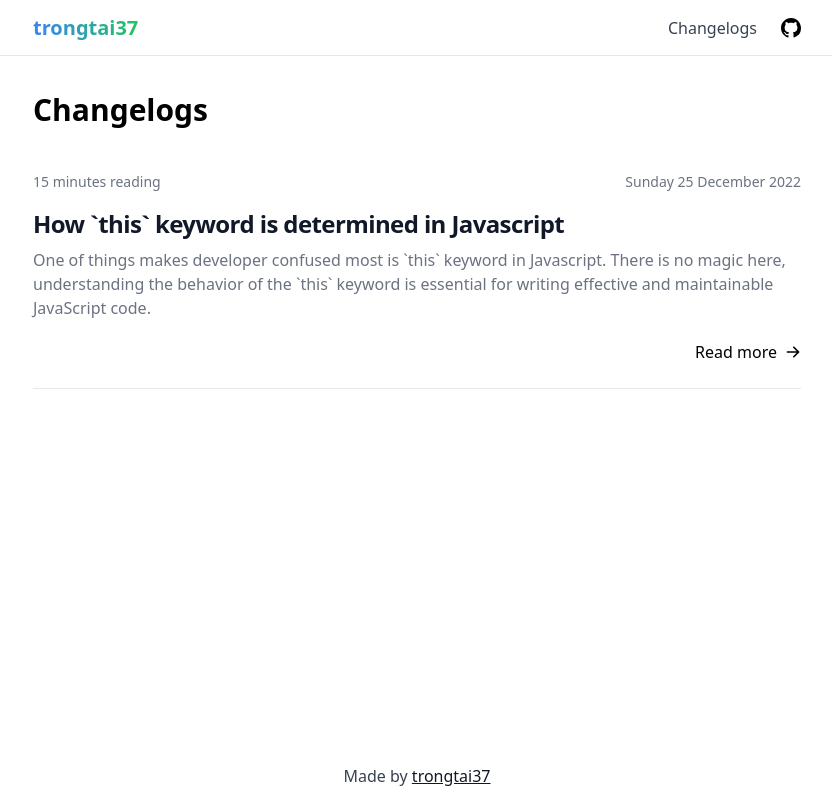
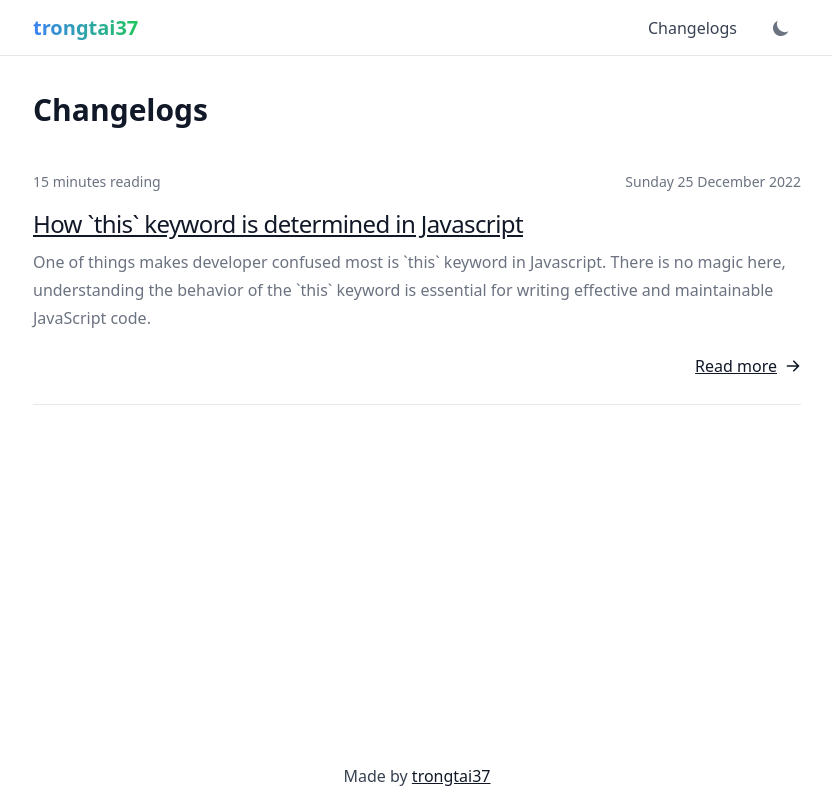
Before and after one commit to trongtai37/changelog, a Next.js app: page /change-logs in a window 1280 px wide. Shown: the whole page, without its empty margins (223-1055 px from the left). Built offline with nearby package versions, Linux system fonts and the light colour scheme.

Commit message:
feat: support dark mode

```diff
--- a/components/footer/Footer.tsx
+++ b/components/footer/Footer.tsx
@@ -4,9 +4,12 @@
   return (
     <footer className='h-12 flex justify-center'>
       <div className='flex gap-8 justify-center items-center mx-auto container max-w-3xl'>
-        <div className='prose prose-p'>
+        <div className='prose prose-p dark:prose-invert'>
           Made by{' '}
-          <a className='prose prose-a' href='https://github.com/trongtai37/'>
+          <a
+            className='prose prose-a dark:prose-invert'
+            href='https://github.com/trongtai37/'
+          >
             trongtai37
           </a>
         </div>
--- a/components/header/Header.tsx
+++ b/components/header/Header.tsx
@@ -1,3 +1,4 @@
+import { useTheme } from 'hooks/useTheme';
 import Link from 'next/link';
 import * as React from 'react';
 
@@ -9,6 +10,8 @@
 ];
 
 export const Header = () => {
+  const { isDarkMode, toggle } = useTheme();
+
   return (
     <header className='h-14 border-b dark:border-b-slate-900 flex justify-center sticky top-0 backdrop-blur-md'>
       <nav className='mx-auto max-w-3xl flex gap-6 justify-center items-center h-full container px-4 md:px-0'>
@@ -24,21 +27,35 @@
             </div>
           </Link>
         ))}
-
-        <a
-          href='https://github.com/trongtai37/changelog'
-          target='_blank'
-          title='Github Profile'
-          rel='noreferrer'
+        <button
+          type='button'
+          className='text-gray-500 dark:text-gray-400 hover:bg-gray-100 dark:hover:bg-gray-700 focus:outline-none focus:ring-4 focus:ring-gray-200 dark:focus:ring-gray-700 rounded-lg text-sm p-2.5'
+          onClick={toggle}
         >
-          <svg
-            viewBox='0 0 16 16'
-            fill='currentColor'
-            className='h-5 w-5 cursor-pointer'
-          >
-            <path d='M8 0C3.58 0 0 3.58 0 8c0 3.54 2.29 6.53 5.47 7.59.4.07.55-.17.55-.38 0-.19-.01-.82-.01-1.49-2.01.37-2.53-.49-2.69-.94-.09-.23-.48-.94-.82-1.13-.28-.15-.68-.52-.01-.53.63-.01 1.08.58 1.23.82.72 1.21 1.87.87 2.33.66.07-.52.28-.87.51-1.07-1.78-.2-3.64-.89-3.64-3.95 0-.87.31-1.59.82-2.15-.08-.2-.36-1.02.08-2.12 0 0 .67-.21 2.2.82.64-.18 1.32-.27 2-.27.68 0 1.36.09 2 .27 1.53-1.04 2.2-.82 2.2-.82.44 1.1.16 1.92.08 2.12.51.56.82 1.27.82 2.15 0 3.07-1.87 3.75-3.65 3.95.29.25.54.73.54 1.48 0 1.07-.01 1.93-.01 2.2 0 .21.15.46.55.38A8.013 8.013 0 0016 8c0-4.42-3.58-8-8-8z'></path>
-          </svg>
-        </a>
+          {isDarkMode ? (
+            <svg
+              className=' w-5 h-5'
+              fill='currentColor'
+              viewBox='0 0 20 20'
+              xmlns='http://www.w3.org/2000/svg'
+            >
+              <path
+                d='M10 2a1 1 0 011 1v1a1 1 0 11-2 0V3a1 1 0 011-1zm4 8a4 4 0 11-8 0 4 4 0 018 0zm-.464 4.95l.707.707a1 1 0 001.414-1.414l-.707-.707a1 1 0 00-1.414 1.414zm2.12-10.607a1 1 0 010 1.414l-.706.707a1 1 0 11-1.414-1.414l.707-.707a1 1 0 011.414 0zM17 11a1 1 0 100-2h-1a1 1 0 100 2h1zm-7 4a1 1 0 011 1v1a1 1 0 11-2 0v-1a1 1 0 011-1zM5.05 6.464A1 1 0 106.465 5.05l-.708-.707a1 1 0 00-1.414 1.414l.707.707zm1.414 8.486l-.707.707a1 1 0 01-1.414-1.414l.707-.707a1 1 0 011.414 1.414zM4 11a1 1 0 100-2H3a1 1 0 000 2h1z'
+                fillRule='evenodd'
+                clipRule='evenodd'
+              ></path>
+            </svg>
+          ) : (
+            <svg
+              className='w-5 h-5'
+              fill='currentColor'
+              viewBox='0 0 20 20'
+              xmlns='http://www.w3.org/2000/svg'
+            >
+              <path d='M17.293 13.293A8 8 0 016.707 2.707a8.001 8.001 0 1010.586 10.586z'></path>
+            </svg>
+          )}
+        </button>
       </nav>
     </header>
   );
--- a/components/post-card/PostCard.tsx
+++ b/components/post-card/PostCard.tsx
@@ -9,12 +9,12 @@
 
 export const PostCard = ({ post }: PostCardProps) => {
   return (
-    <article className='py-6 bg-white border-b border-gray-200 '>
+    <article className='py-6 border-b border-gray-200'>
       <div className='flex justify-between items-center mb-4 text-gray-500'>
         <span className='text-sm'>{`${post?.readingTimeInMinutes} minutes reading`}</span>
         <span className='text-sm'>{formatDate(new Date(post.date))}</span>
       </div>
-      <h2 className='my-2 text-2xl font-bold tracking-tight text-gray-900 dark:text-white'>
+      <h2 className='my-2 text-2xl font-bold tracking-tight text-gray-900'>
         <Link href={`/posts/${post?.slug}`} passHref>
           <a className='hover:underline'>{post?.title}</a>
         </Link>
--- /dev/null
+++ b/hooks/useTheme.ts
@@ -0,0 +1,28 @@
+import { useDarkMode } from 'usehooks-ts';
+import * as React from 'react';
+
+type UseDarkModeReturn = ReturnType<typeof useDarkMode>;
+
+export function useTheme(): UseDarkModeReturn {
+  const darkModeHookReturn = useDarkMode();
+
+  const adjustThemeClass = React.useCallback((isDarkMode: boolean) => {
+    if (isDarkMode) {
+      document.documentElement.classList.add('dark');
+    } else {
+      document.documentElement.classList.remove('dark');
+    }
+  }, []);
+
+  React.useEffect(() => {
+    adjustThemeClass(darkModeHookReturn.isDarkMode);
+  }, []);
+
+  return {
+    ...darkModeHookReturn,
+    toggle() {
+      darkModeHookReturn.toggle();
+      adjustThemeClass(!darkModeHookReturn.isDarkMode);
+    },
+  };
+}
--- a/package.json
+++ b/package.json
@@ -20,6 +20,7 @@
     "remark-html": "^15.0.1",
     "remark-prism": "^1.3.6",
     "remark-toc": "^8.0.1",
+    "usehooks-ts": "^2.9.1",
     "webpack": "^5.74.0"
   },
   "devDependencies": {
--- a/pages/change-logs.tsx
+++ b/pages/change-logs.tsx
@@ -6,7 +6,7 @@
 
 const ChangeLogs = ({ posts }: { posts: Post[] }) => {
   return (
-    <div className='mx-auto max-w-3xl'>
+    <div className='mx-auto max-w-3xl prose dark:prose-invert'>
       <Head>
         <title>trongtai37 | Changelogs</title>
       </Head>
--- a/pages/index.tsx
+++ b/pages/index.tsx
@@ -10,7 +10,7 @@
 
 const Home: NextPage<HomeProps> = ({ posts }) => {
   return (
-    <div className='mx-auto max-w-3xl prose'>
+    <div className='mx-auto max-w-3xl prose dark:prose-invert'>
       <Head>
         <title>trongtai37 | Personal Blog</title>
       </Head>
--- a/pages/posts/[slug].tsx
+++ b/pages/posts/[slug].tsx
@@ -6,6 +6,7 @@
 import * as React from 'react';
 import Giscus from '@giscus/react';
 import { formatDate } from 'lib/date';
+import { useTheme } from 'hooks/useTheme';
 
 interface PostProps {
   post: Post;
@@ -13,6 +14,8 @@
 
 const BlogPost = ({ post }: PostProps) => {
   const router = useRouter();
+  const { isDarkMode } = useTheme();
+
   if (!router.isFallback && !post?.slug) {
     return <div>Error</div>;
   }
@@ -49,7 +52,7 @@
         reactionsEnabled='1'
         emitMetadata='0'
         inputPosition='top'
-        theme='light'
+        theme={isDarkMode ? 'dark' : 'light'}
         lang='en'
         loading='lazy'
       />
```
Also changed, not shown: 1 other file (tests, documents, lock files or other folders).
